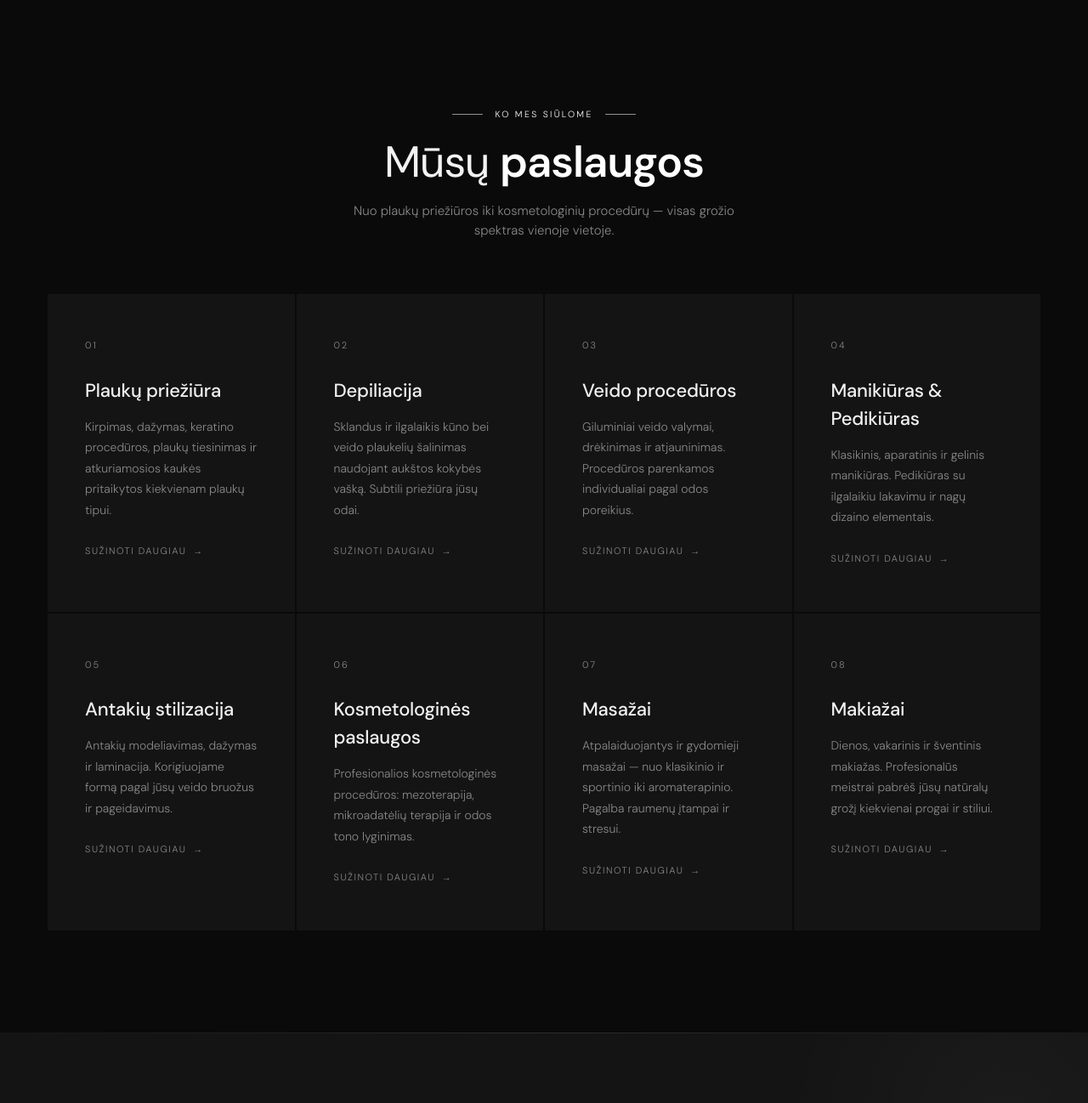
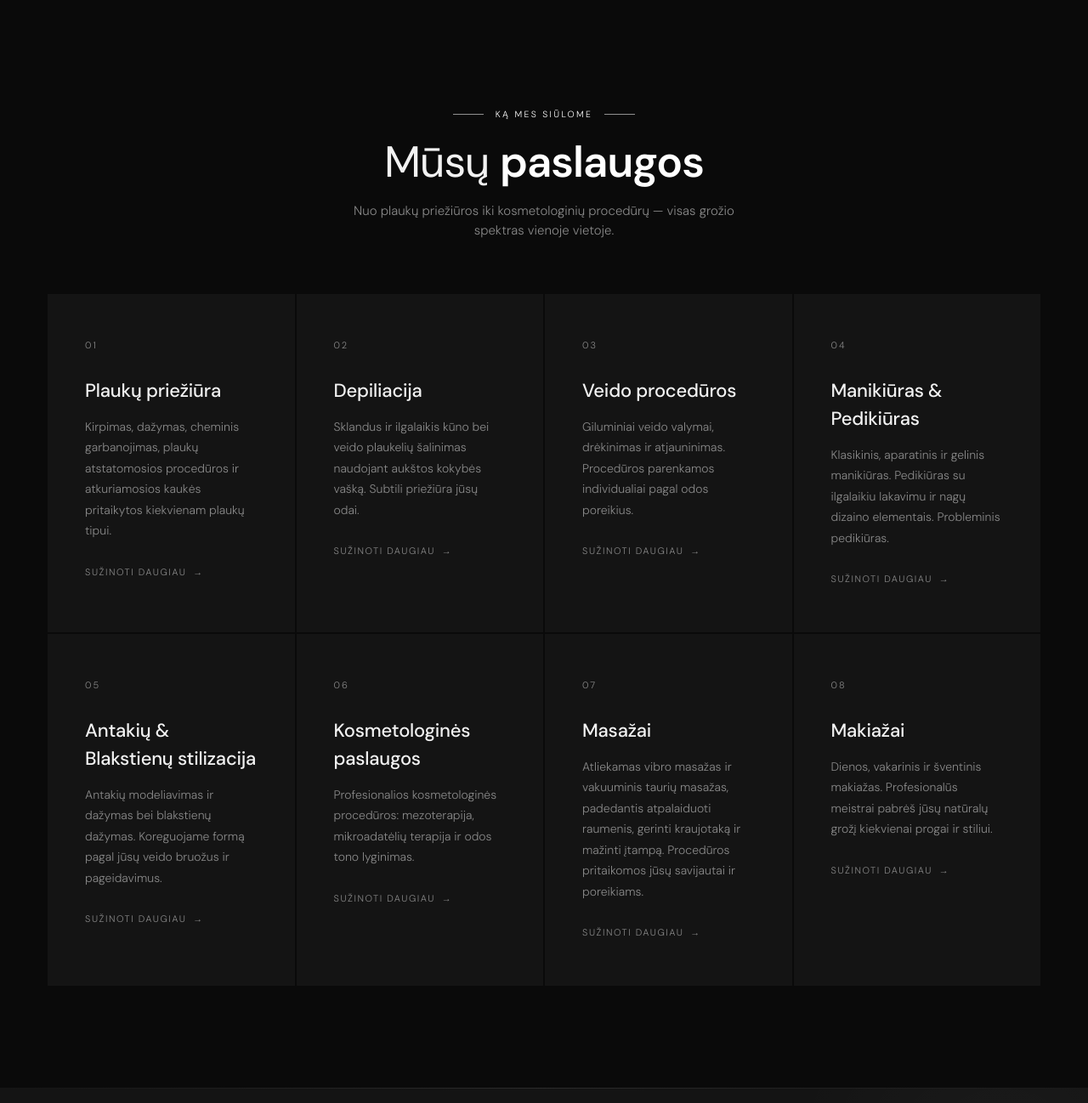
Before and after one commit to markasbarilo-BASUS/lamur-studija, a plain HTML site: page index.html in a window 1280 px wide. Shown: the part 802-2100 px from the top of the page at 85% size. Drawn offline with nearby package versions, Linux system fonts and the light colour scheme.

Commit message:
content fixes
Co-Authored-By: Claude Sonnet 4.6 <noreply@anthropic.com>

```diff
--- a/index.html
+++ b/index.html
@@ -978,7 +978,7 @@
     <div class="section-header fade-up">
       <div class="section-eyebrow">
         <span class="line"></span>
-        Ko mes siūlome
+        Ką mes siūlome
         <span class="line"></span>
       </div>
       <h2 class="section-title">Mūsų <em>paslaugos</em></h2>
@@ -990,7 +990,7 @@
       <div class="service-card fade-up">
         <div class="service-number">01</div>
         <div class="service-name">Plaukų priežiūra</div>
-        <div class="service-desc">Kirpimas, dažymas, keratino procedūros, plaukų tiesinimas ir atkuriamosios kaukės pritaikytos kiekvienam plaukų tipui.</div>
+        <div class="service-desc">Kirpimas, dažymas, cheminis garbanojimas, plaukų atstatomosios procedūros ir atkuriamosios kaukės pritaikytos kiekvienam plaukų tipui.</div>
         <a class="service-arrow" href="https://www.treatwell.lt/salonas/l-amur-studija/" target="_blank" rel="noopener">Sužinoti daugiau <span>→</span></a>
       </div>
 
@@ -1011,14 +1011,14 @@
       <div class="service-card fade-up">
         <div class="service-number">04</div>
         <div class="service-name">Manikiūras &amp; Pedikiūras</div>
-        <div class="service-desc">Klasikinis, aparatinis ir gelinis manikiūras. Pedikiūras su ilgalaikiu lakavimu ir nagų dizaino elementais.</div>
+        <div class="service-desc">Klasikinis, aparatinis ir gelinis manikiūras. Pedikiūras su ilgalaikiu lakavimu ir nagų dizaino elementais. Probleminis pedikiūras.</div>
         <a class="service-arrow" href="https://www.treatwell.lt/salonas/l-amur-studija/" target="_blank" rel="noopener">Sužinoti daugiau <span>→</span></a>
       </div>
 
       <div class="service-card fade-up">
         <div class="service-number">05</div>
-        <div class="service-name">Antakių stilizacija</div>
-        <div class="service-desc">Antakių modeliavimas, dažymas ir laminacija. Korigiuojame formą pagal jūsų veido bruožus ir pageidavimus.</div>
+        <div class="service-name">Antakių &amp; Blakstienų stilizacija</div>
+        <div class="service-desc">Antakių modeliavimas ir dažymas bei blakstienų dažymas. Koreguojame formą pagal jūsų veido bruožus ir pageidavimus.</div>
         <a class="service-arrow" href="https://www.treatwell.lt/salonas/l-amur-studija/" target="_blank" rel="noopener">Sužinoti daugiau <span>→</span></a>
       </div>
 
@@ -1032,7 +1032,7 @@
       <div class="service-card fade-up">
         <div class="service-number">07</div>
         <div class="service-name">Masažai</div>
-        <div class="service-desc">Atpalaiduojantys ir gydomieji masažai — nuo klasikinio ir sportinio iki aromaterapi­nio. Pagalba raumenų įtampai ir stresui.</div>
+        <div class="service-desc">Atliekamas vibro masažas ir vakuuminis taurių masažas, padedantis atpalaiduoti raumenis, gerinti kraujotaką ir mažinti įtampą. Procedūros pritaikomos jūsų savijautai ir poreikiams.</div>
         <a class="service-arrow" href="https://www.treatwell.lt/salonas/l-amur-studija/" target="_blank" rel="noopener">Sužinoti daugiau <span>→</span></a>
       </div>
 
@@ -1078,7 +1078,7 @@
           Mūsų komanda — tai sertifikuoti specialistai su daugiau nei penkerių metų patirtimi aukščiausio lygio grožio industrijoje. Naudojame tik pačias geriausias priemones ir nuolat tobulinimės sekdami pasaulines grožio tendencijas.
         </p>
         <p class="about-body">
-          Studijoje ras vietos visiems — nuo pirmo vizito iki ilgamečio ryšio su mūsų specialistais.
+          Mūsų studijoje vietos ras kiekvienas – nuo pirmojo vizito iki ilgamečio ryšio su mūsų specialistais.
         </p>
       </div>
     </div>
```
